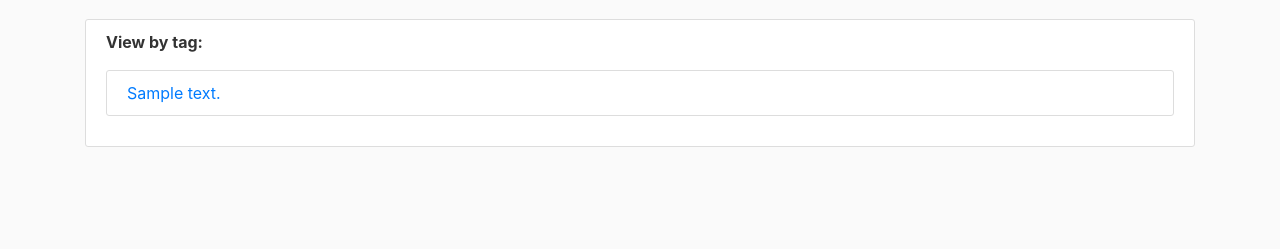
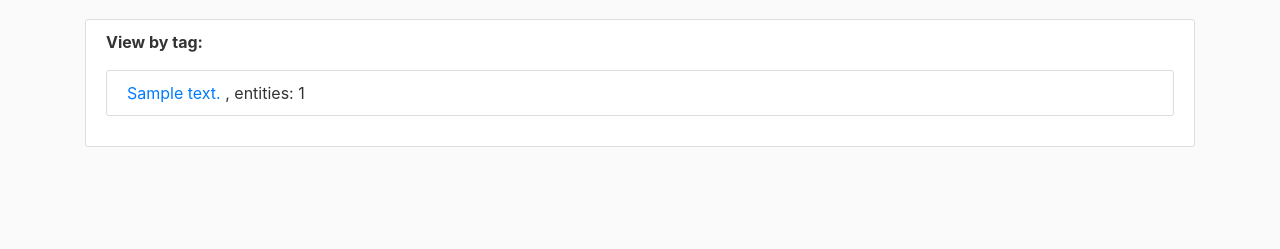
Before and after one commit to arthurhjorth/au_methods, a Flask app: page /project/1 in a window 1280 px wide. Shown: the part 551-800 px from the top of the page. Run offline with Flask 2, Linux system fonts and the light colour scheme; a user stored in the database is signed in; tables that the repository leaves empty hold one stand-in row (values such as "Sample post"); parts of the project's set-up code (start-up, migrations or seed data) failed here and were passed over; some libraries are stand-ins or nearby versions.

Commit message:
showing doc counts for tags

```diff
--- a/templates/project.html
+++ b/templates/project.html
@@ -35,7 +35,7 @@
 <p><b>View by tag:</b></p>
 {% for tag in project.tags %}
 <div class="content-section col-md-12">
-<a href={{ url_for('view_tag', tag_id=tag.id, page_start=1) }} >{{tag.text}} </a>
+<a href={{ url_for('view_tag', tag_id=tag.id, page_start=1) }} >{{tag.text}} </a>, entities: {{ tag.tag_docs.count() }}
 </div>
 {% endfor %}
 </div>
```
